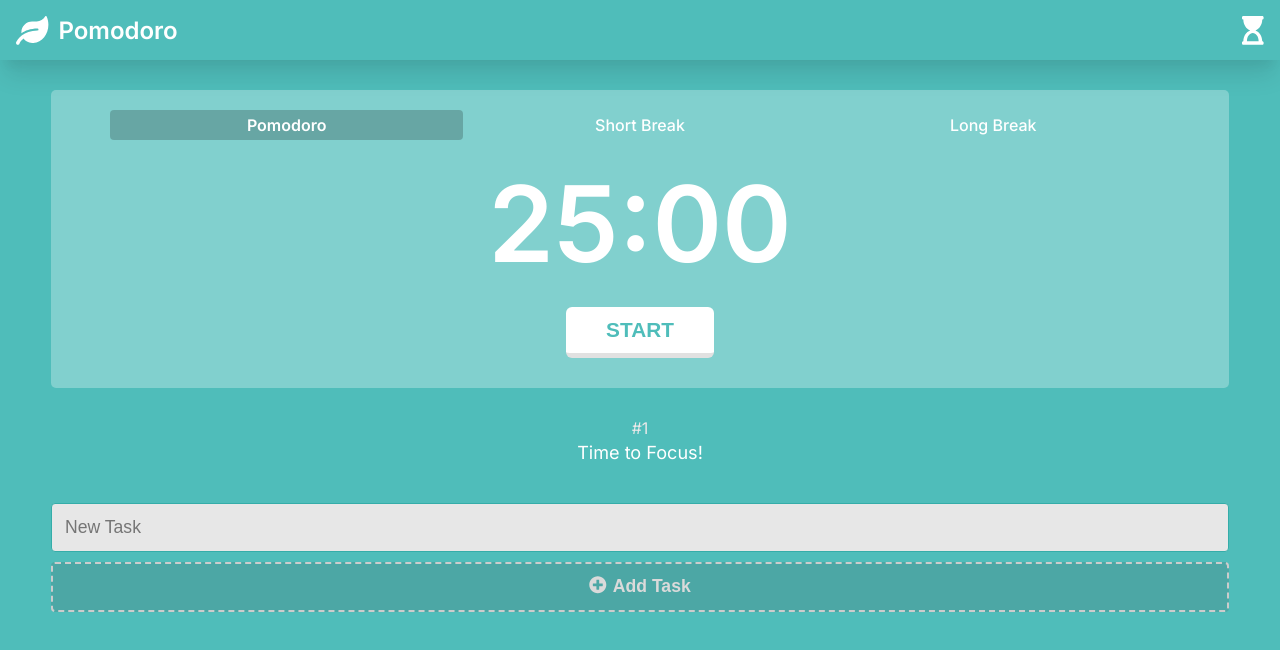
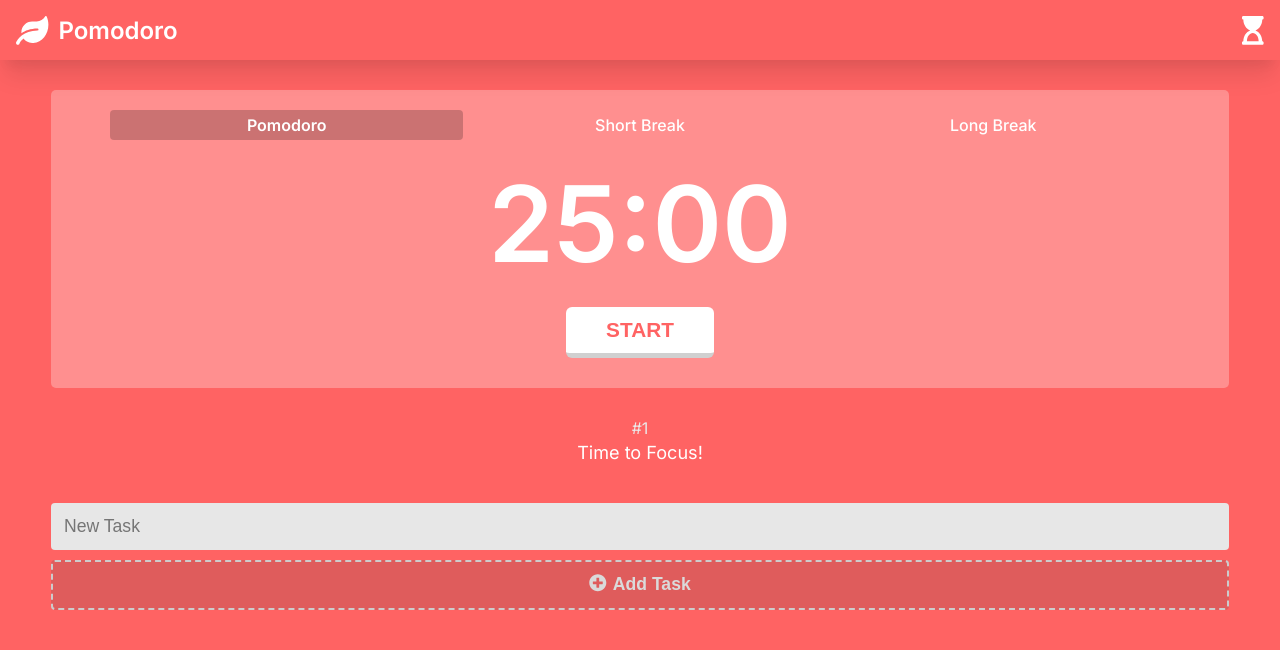
Before and after one commit to shidqirifat/pomodoro-timer, a React (Create React App) app: page / in a window 1280 px wide. Shown: the top 650 px of the page. Built offline with nearby package versions, Linux system fonts and the light colour scheme.

Commit message:
change location render main component from app component to header component. fix setting time, update from local storage, save to local storage. fix displaying lap pomodoro by local storage. add avoid set up timer when the timer is running. etc.

```diff
--- a/src/App.js
+++ b/src/App.js
@@ -1,13 +1,11 @@
 import React from 'react';
 import './main.css';
 import Header from './Header';
-import Main from './Main';
 
 function App() {
   return (
     <>
       <Header />
-      <Main />
     </>
   );
 }
--- a/src/Header.js
+++ b/src/Header.js
@@ -1,6 +1,7 @@
 import React, { useState, useEffect } from 'react';
 import { faHourglassStart, faLeaf, faTimes } from "@fortawesome/free-solid-svg-icons";
 import { FontAwesomeIcon } from "@fortawesome/react-fontawesome";
+import Main from './Main';
 
 export default function Header() {
   const [timeSet, setTimeSet] = useState({
@@ -10,18 +11,30 @@ export default function Header() {
   });
   const [displaySetting, setDisplaySetting] = useState(false);
   const [resetSetting, setResetSetting] = useState(false);
+  const [resfreshTimer, setResfreshTimer] = useState(false);
+  const [displayTimer, setDisplayTimer] = useState(false);
+  const [backgroundMode, setBackgroundMode] = useState('pomodoro');
 
   useEffect(() => {
-    if (!localStorage.getItem('time')) updateToLocalStorage();
-    else updateFromLocalStorage();
+    const getBackgroundMode = JSON.parse(localStorage.getItem('backgroundMode'));
+    if (!getBackgroundMode || getBackgroundMode !== backgroundMode) {
+      localStorage.setItem('backgroundMode', JSON.stringify(backgroundMode));
+    }
 
-    if (resetSetting) {
-      console.log('first');
+    if (!localStorage.getItem('time')) {
+      updateToLocalStorage();
+      setDisplayTimer(true);
+    }
+    else {
+      updateFromLocalStorage();
+      setDisplayTimer(true);
+    }
+
+    if (resetSetting || resfreshTimer) {
       updateToLocalStorage();
       setResetSetting(false);
-      window.location.reload();
     }
-  }, [resetSetting]);
+  }, [resetSetting, resfreshTimer, backgroundMode]);
 
   function handleDisplaySetting() {
     setDisplaySetting(isDisplay => !isDisplay);
@@ -46,19 +59,36 @@ export default function Header() {
     setTimeSet(previousTime);
   }
 
-  console.log(timeSet);
+  function isTimerRunning() {
+    const runningTimer = JSON.parse(localStorage.getItem('runningTimer'));
+    if (runningTimer) {
+      alert('Timer is running now, You are can not change timer setting before the timer is finish.');
+      updateFromLocalStorage();
+
+      return true;
+    }
+    return false;
+  }
 
   function handleSaveTime(e) {
+    e.preventDefault();
+    if (isTimerRunning()) return;
+
     updateToLocalStorage();
+    setResfreshTimer(true);
+    setDisplaySetting(isDisplay => !isDisplay);
   }
 
   function handleFactoryReset() {
+    isTimerRunning();
     setTimeSet({
       pomodoro: 25,
       shortBreak: 5,
       longBreak: 15
     });
     setResetSetting(true);
+    setResfreshTimer(true);
+    setDisplaySetting(isDisplay => !isDisplay);
   }
 
   const TimeSettingInput = (
@@ -82,10 +112,19 @@ export default function Header() {
         <h4 onClick={handleFactoryReset} className='reset-setting'>Reset setting</h4>
       </div>
     </>
-  )
+  );
+
+  const styles = {
+    backgroundColor: backgroundMode === 'pomodoro'
+      ? '#FF6363'
+      : backgroundMode === 'shortBreak'
+        ? '#4fbdba'
+        : '#1572A1',
+  }
 
   return (
-    <header>
+    <>
+      <header style={styles}>
         <h1 className='header-title'>
           <FontAwesomeIcon className='header-icon' icon={faLeaf} />
           Pomodoro
@@ -93,5 +132,13 @@ export default function Header() {
         <FontAwesomeIcon onClick={handleDisplaySetting} className='header-icon' icon={faHourglassStart} />
         {displaySetting && TimeSettingInput}
       </header>
+      {displayTimer &&
+        <Main
+          resfreshTimer={resfreshTimer}
+          setResfreshTimer={setResfreshTimer}
+          backgroundMode={backgroundMode}
+          setBackgroundMode={setBackgroundMode}
+        />}
+    </>
   );
 }
--- a/src/Main.js
+++ b/src/Main.js
@@ -2,7 +2,7 @@
 import React, { useState, useEffect } from 'react';
 import Task from './Task';
 
-export default function Main() {
+export default function Main(props) {
   const [mode, setMode] = useState(0);
   const [startTimer, setStartTimer] = useState(false);
   const [beforeStart, setBeforeStart] = useState(false);
@@ -11,7 +11,7 @@ export default function Main() {
   const [minute, setMinute] = useState(1);
   const [currentSecond, setCurrentSecond] = useState(0);
   const [currentMinute, setCurrentMinute] = useState(0);
-  const [lapPomodoro, setLapPomodoro] = useState(1);
+  const [lapPomodoro, setLapPomodoro] = useState(JSON.parse(localStorage.getItem('Pomodoro')) || 1);
 
   useEffect(() => {
     setModeStart();
@@ -19,7 +19,7 @@ export default function Main() {
 
     if (startTimer) {
       startCountTimer = setInterval(() => {
-        if (currentSecond === 0 && currentMinute === 0) {
+        if ((currentSecond === 0 && currentMinute === 0)) {
           setStartTimer(false);
           setBeforeStart(false);
 
@@ -27,11 +27,12 @@ export default function Main() {
             body: 'Have a good day',
           });
           setRunningTimer(false);
+          localStorage.setItem('runningTimer', JSON.stringify(false));
           setTimeout(() => notifTimeout.close(), 10000);
           finishMode();
         }
         else if (currentSecond === 0 && currentMinute > 0) {
-          setCurrentSecond(59);
+          setCurrentSecond(5);
           setCurrentMinute(currentMinute - 1);
         }
         else if (currentSecond > 0) {
@@ -42,15 +43,31 @@ export default function Main() {
 
     return () => clearInterval(startCountTimer);
 
-  }, [second, minute, currentSecond, currentMinute, startTimer, mode, beforeStart, lapPomodoro]);
+  }, [second, minute, currentSecond, currentMinute, startTimer, mode, beforeStart, lapPomodoro, props.resfreshTimer, runningTimer]);
+
+  window.onload = () => {
+    localStorage.setItem('runningTimer', JSON.stringify(false));
+  }
 
   function activeMode(id) {
     setMode(id);
+
+    switch (id) {
+      case 0:
+        props.setBackgroundMode('pomodoro');
+        break;
+      case 1:
+        props.setBackgroundMode('shortBreak');
+        break;
+      default:
+        props.setBackgroundMode('longBreak');
+    }
   }
 
   function newTime() {
     setStartTimer(isStart => !isStart);
     setRunningTimer(true);
+    localStorage.setItem('runningTimer', JSON.stringify(true));
     if (currentSecond === 0 && currentMinute === 0) setModeStart();
     if (!beforeStart) {
       setBeforeStart(true);
@@ -60,9 +77,9 @@ export default function Main() {
   function finishMode() {
     switch (mode) {
       case 0:
-        setMode(1);
         setLapPomodoro(lapPomodoro + 1);
         localStorage.setItem('Pomodoro', JSON.stringify(lapPomodoro + 1));
+        setMode(1);
         break;
       case 1:
         setMode(0);
@@ -86,7 +103,8 @@ export default function Main() {
     }
 
     setSecond(0);
-    if (!beforeStart) displayFirstTimer()
+    if (!beforeStart) displayFirstTimer();
+    props.setResfreshTimer(false);
   }
 
   function displayFirstTimer() {
@@ -105,18 +123,36 @@ export default function Main() {
         if (runningTimer) switchMode = confirm('are u sure want to switch mode?');
         if (switchMode === false) return;
 
+        if (runningTimer && mode === 0) finishMode();
+
         setBeforeStart(false);
         setStartTimer(false);
         setRunningTimer(false);
+        localStorage.setItem('runningTimer', JSON.stringify(false));
         activeMode(index);
       }}
     >
       {label}
-    </h2>
+    </h2 >
   ));
 
+  const stylesMain = {
+    backgroundColor: props.backgroundMode === 'pomodoro'
+      ? '#FF6363'
+      : props.backgroundMode === 'shortBreak'
+        ? '#4fbdba'
+        : '#1572A1',
+  }
+  const stylesStart = {
+    color: props.backgroundMode === 'pomodoro'
+      ? '#FF6363'
+      : props.backgroundMode === 'shortBreak'
+        ? '#4fbdba'
+        : '#1572A1',
+  }
+
   return (
-    <main>
+    <main style={stylesMain}>
       <div className='timer-container'>
         <div className='timer-label'>
           {labelContent}
@@ -131,6 +167,7 @@ export default function Main() {
         <button
           className='timer-start'
           onClick={newTime}
+          style={stylesStart}
         >
           {!startTimer
             ? currentSecond !== 0
--- a/src/Task.js
+++ b/src/Task.js
@@ -53,6 +53,8 @@ export default function Task(props) {
 
   function submitNewTask(e) {
     e.preventDefault();
+    if (newTask.name === '') return;
+
     setTasks(prevTask => [...prevTask, newTask]);
     setNewTask({
       id: null,
@@ -107,6 +109,7 @@ export default function Task(props) {
           value={newTask.name}
           placeholder='New Task'
           onChange={handleNewTask}
+          autoComplete='new-task'
         />
         <button className='submit-task'>
           <FontAwesomeIcon
--- a/src/main.css
+++ b/src/main.css
@@ -8,7 +8,6 @@
 body {
   min-height: 100vh;
   font-family: "Inter", sans-serif;
-  background: #4fbdba;
 }
 header {
   display: flex;
@@ -20,6 +19,9 @@ header {
   padding: 0 1rem;
   box-shadow: rgba(0, 0, 0, 0.1) 0px 20px 25px -5px,
     rgba(0, 0, 0, 0.04) 0px 10px 10px -5px;
+  transition: background-color 0.5s linear;
+  position: sticky;
+  z-index: 2;
 }
 .header-title {
   font-size: 1.5rem;
@@ -35,7 +37,7 @@ header {
   top: 50%;
   left: 50%;
   transform: translate(-50%, -50%);
-  z-index: 3;
+  z-index: 4;
   width: 92%;
   max-width: 500px;
   background: white;
@@ -55,10 +57,10 @@ header {
   }
 }
 .shadow-pop-up {
-  position: absolute;
+  position: fixed;
   inset: 0;
   background: rgba(32, 32, 32, 0.685);
-  z-index: 2;
+  z-index: 3;
 }
 .close-setting-icon {
   position: absolute;
@@ -92,17 +94,21 @@ header {
   border-radius: 4px;
 }
 .time-setting-container form input:focus {
-  outline: 2px solid #35ada9;
+  outline: 2px solid #5c5c5c;
 }
 .time-setting-container .submit-time-setting {
   padding: 1rem;
-  background: #4fbdba;
+  background: #313131;
   color: white;
   font-size: 1rem;
   font-weight: 600;
-  border: 1px solid #2da09c;
+  border: 1px solid #000000;
   border-radius: 4px;
   letter-spacing: 0.5px;
+}
+.time-setting-container .submit-time-setting:focus,
+.time-setting-container .submit-time-setting:active {
+  outline: 4px solid #686868;
 }
 .time-setting-container .reset-setting {
   color: rgb(107, 107, 107);
@@ -112,6 +118,12 @@ header {
   margin-top: 20px;
 }
 
+main {
+  padding-top: 30px;
+  height: calc(100vh - 60px);
+  transition: background-color 0.5s linear;
+}
+
 .timer-container {
   display: flex;
   flex-direction: column;
@@ -119,7 +131,7 @@ header {
   align-items: center;
   width: 92%;
   height: max-content;
-  margin: 30px auto 0;
+  margin: 0 auto;
   text-align: center;
   border-radius: 5px;
   background: rgba(255, 255, 255, 0.281);
@@ -157,12 +169,15 @@ header {
   padding: 0.7rem 2.5rem;
   margin: 20px auto 30px;
   border-radius: 6px;
-  border-bottom: 5px solid rgba(219, 219, 219, 0.836);
+  border-bottom: 5px solid rgba(199, 199, 199, 0.836);
   font-size: 1.3rem;
   font-weight: 600;
   text-transform: uppercase;
-  color: #4fbdba;
   position: relative;
+  transition: color 0.5s linear;
+}
+.timer-start:focus {
+  outline: 2px solid rgb(75, 75, 75);
 }
 .timer-start:active {
   border-bottom: 5px solid rgb(48, 180, 167);
@@ -205,8 +220,11 @@ header {
 }
 .task-container .new-task {
   background: #e7e7e7;
-  border: 1px solid #35ada9;
+  border: none;
   color: rgb(0, 0, 0);
+}
+.task-container .new-task:focus {
+  outline: 2px solid #3b3b3b;
 }
 .task-container .submit-task {
   border: none;
@@ -216,6 +234,9 @@ header {
   display: flex;
   justify-content: center;
   gap: 6px;
+}
+.task-container .submit-task:focus {
+  outline: 2px solid rgb(255, 255, 255);
 }
 .task-todo {
   display: flex;
```
Lines whose indentation alone changed are shown as unchanged.
